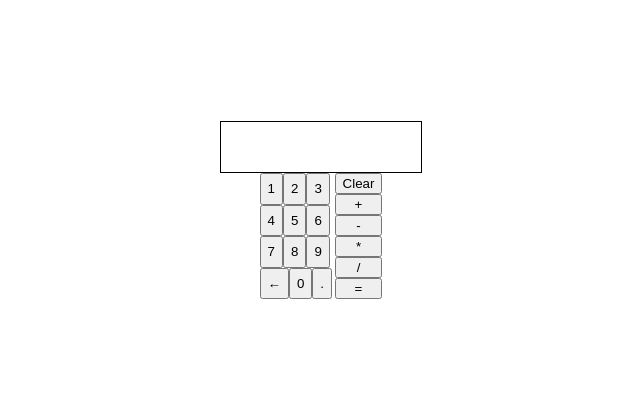
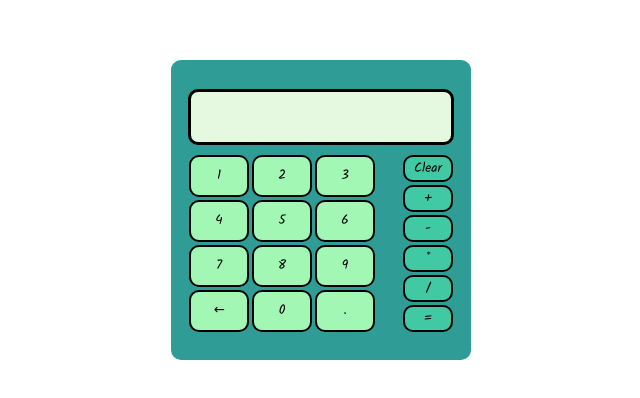
Before and after one commit to PersephoneXO/top-calculator, a plain HTML site: page index.html in a window 1280 px wide. Shown: the part 190-588 px from the top of the page, without its empty margins (319-959 px from the left). Drawn offline with Linux system fonts and the light colour scheme.

Commit message:
finished basic calculator

```diff
--- a/index.html
+++ b/index.html
@@ -5,32 +5,35 @@
             <title>Calculator</title>
             <script src="javascript.js" defer></script>
             <link rel="stylesheet" href="styles.css">
+            <link rel="preconnect" href="https://fonts.googleapis.com">
+            <link rel="preconnect" href="https://fonts.gstatic.com" crossorigin>
+            <link href="https://fonts.googleapis.com/css2?family=Kalam&display=swap" rel="stylesheet">
         </head>
         <body>
             <div class="calc-container">
                 <div id="display"></div>
                 <div class="buttons">
                     <div class="number-buttons">
-                        <button id="one" onclick="appendNumber(1)">1</button>
-                        <button id="two" onclick="appendNumber(2)">2</button>
-                        <button id="three" onclick="appendNumber(3)">3</button>
-                        <button id="four" onclick="appendNumber(4)">4</button>
-                        <button id="five" onclick="appendNumber(5)">5</button>
-                        <button id="six" onclick="appendNumber(6)">6</button>
-                        <button id="seven" onclick="appendNumber(7)">7</button>
-                        <button id="eight" onclick="appendNumber(8)">8</button>
-                        <button id="nine" onclick="appendNumber(9)">9</button>
-                        <button id="backspace" onclick="backspace()">←</button>
-                        <button id="zero" onclick="appendNumber(0)">0</button>
-                        <button id="dot" onclick="appendNumber('.')">.</button>
+                        <button class="num-style" id="one" onclick="appendNumber(1)">1</button>
+                        <button class="num-style" id="two" onclick="appendNumber(2)">2</button>
+                        <button class="num-style" id="three" onclick="appendNumber(3)">3</button>
+                        <button class="num-style" id="four" onclick="appendNumber(4)">4</button>
+                        <button class="num-style" id="five" onclick="appendNumber(5)">5</button>
+                        <button class="num-style" id="six" onclick="appendNumber(6)">6</button>
+                        <button class="num-style" id="seven" onclick="appendNumber(7)">7</button>
+                        <button class="num-style" id="eight" onclick="appendNumber(8)">8</button>
+                        <button class="num-style" id="nine" onclick="appendNumber(9)">9</button>
+                        <button class="num-style" id="backspace" onclick="backspace()">←</button>
+                        <button class="num-style" id="zero" onclick="appendNumber(0)">0</button>
+                        <button class="num-style" id="dot" onclick="appendNumber('.')">.</button>
                     </div>
                     <div class="operator-buttons">
-                        <button id="clear">Clear</button>
-                        <button id="add" onclick="setOperator('+')">+</button>
-                        <button id="subtract" onclick="setOperator('-')">-</button>
-                        <button id="multiply" onclick="setOperator('*')">*</button>
-                        <button id="divide" onclick="setOperator('/')">/</button>
-                        <button id="equal" onclick="operate()">=</button>
+                        <button class="operator-style" id="clear">Clear</button>
+                        <button class="operator-style" id="add" onclick="setOperator('+')">+</button>
+                        <button class="operator-style" id="subtract" onclick="setOperator('-')">-</button>
+                        <button class="operator-style" id="multiply" onclick="setOperator('*')">*</button>
+                        <button class="operator-style" id="divide" onclick="setOperator('/')">/</button>
+                        <button class="operator-style" id="equal" onclick="operate()">=</button>
                     </div>
                 </div>
             </div>
--- a/styles.css
+++ b/styles.css
@@ -3,6 +3,7 @@ body{
     width: 100vw;
     margin: 0;
     padding: 0;
+    font-family: 'Kalam', cursive;
 }
 
 body, .calc-container{
@@ -12,26 +13,70 @@ body, .calc-container{
     align-items: center;
 }
 
+.calc-container{
+    background-color: #2f9c95;
+    width: 300px;
+    height: 300px;
+    border-radius: 10px;
+
+
+}
+
 #display{
-    border: 1px solid black;
-    width: 200px;
+    border: 3px solid black;
+    width: 250px;
     height: 50px;
+    background-color: #e5f9e0;
+    display: flex;
+    align-items: center;
+    padding-inline: 5px;
+    border-radius: 10px;
+    /*justify-content: center;
+    text-align: left;*/
+
 }
+
+button{
+    font-family: 'Kalam', cursive;
+    text-align: center;
+
+    border:2px solid black;
+    display: inline;
+    width: 60px;
+    border-radius: 10px;
+
+
+}
+
 
 .buttons{
     display: flex;
+    justify-content: space-between;
+    margin: 0 18px;
+    margin-top: 10px;
 
 }
 
 .number-buttons{
     display: flex;
     flex-wrap: wrap;
-    width: 75px;
+    /*width: 75px;*/
+    gap: 3px;
+}
 
+.num-style{
+    background-color: #a3f7b5;
 }
 
 .operator-buttons{
     display: flex;
     flex-direction: column;
+    gap: 3px;
 
 }
+
+
+.operator-style{
+    width: 50px;
+    background-color: #40c9a2;
+}
```
Also changed, not shown: 1 other file.
